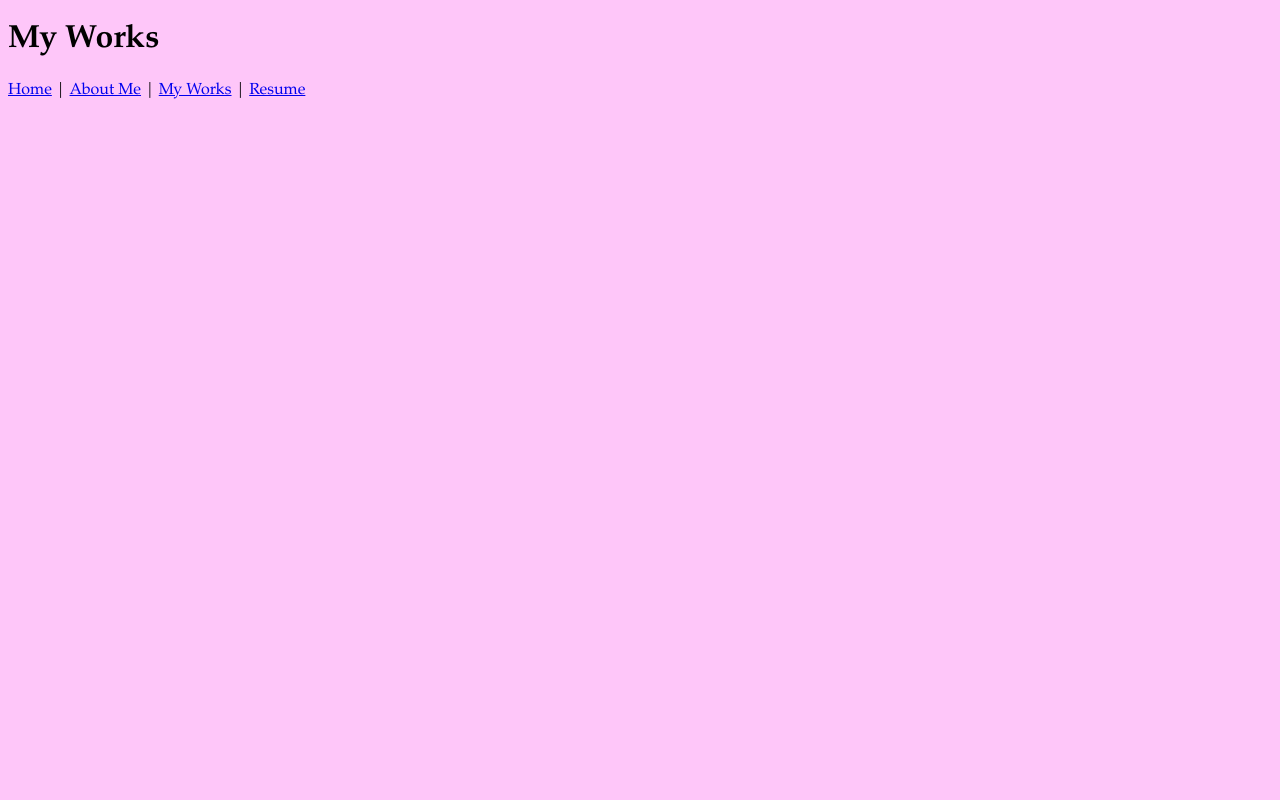
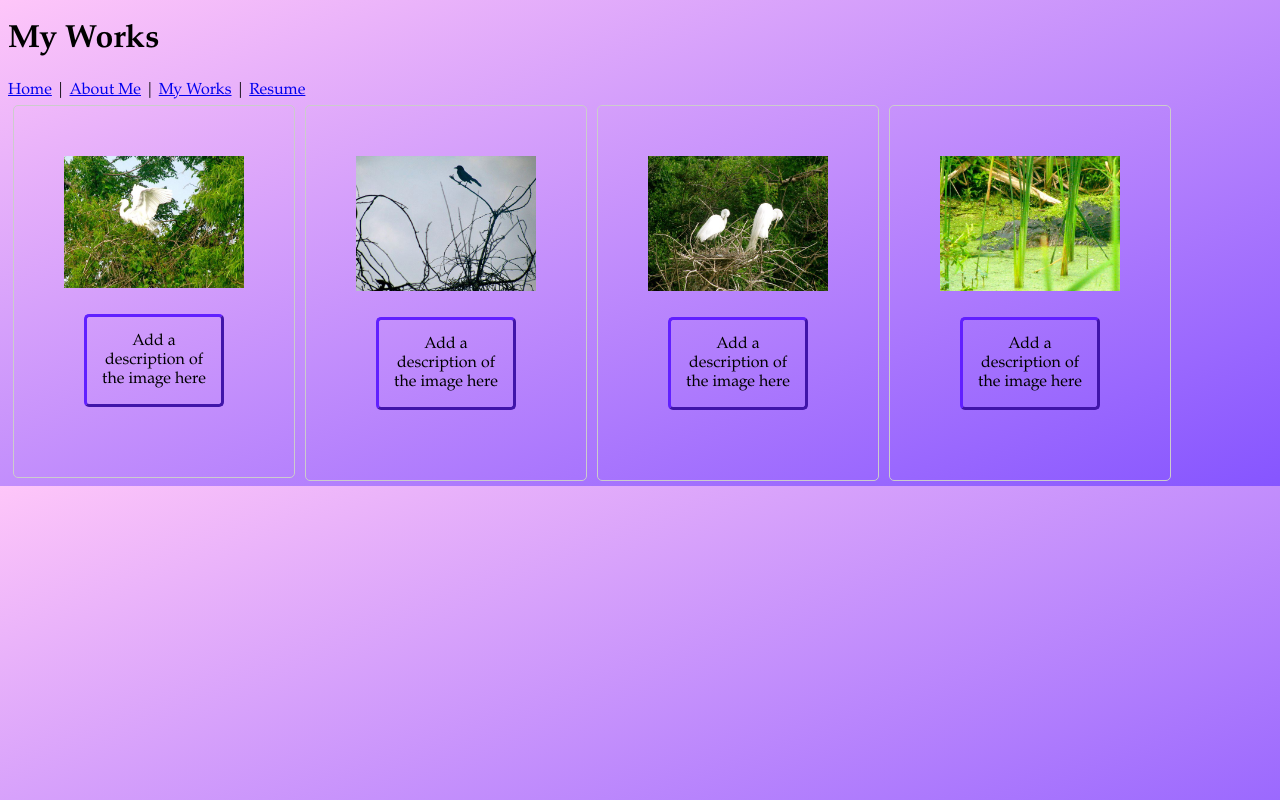
Before and after one commit to mew-II/Portfolio, a plain HTML site: page docs/portfolio.html in a window 1280 px wide. Drawn offline with Linux system fonts and the light colour scheme.

Commit message:
fixed gallery and div additions

```diff
--- a/docs/portfolio.html
+++ b/docs/portfolio.html
@@ -1,14 +1,60 @@
 <!DOCTYPE html>
-<html>
+<html lang="eng" xmlns="http://www.w3.org/1999/xhtml">
     <head>
         <title>My Works - Matthew Weitzel Portfolio</title>
         <link rel="stylesheet" type="text/css" href="style.css" />
+        <style>
+div.gallery {
+  margin: 5px;
+  border: 1px solid #ccc;
+  float: left;
+  width: 180px;
+}
+
+div.gallery:hover {
+  border: 1px solid #777;
+}
+
+div.gallery img {
+  width: 100%;
+  height: auto;
+}
+
+div.desc {
+  padding: 15px;
+  text-align: center;
+}
+</style>
     </head>
     <body>
         <h1>My Works</h1>
         <nav>
-            <a href="index.html">Home</a> | <a href="aboutMe.html">About Me</a> | <a href="portfolio.html">My Works</a> | <a
-                href="resume.html">Resume</a>
+            <a href="index.html">Home</a> | <a href="aboutMe.html">About Me</a> | <a
+                href="portfolio.html">My Works</a> | <a href="resume.html">Resume</a>
         </nav>
+        <div class="gallery">
+            <a target="_blank" href="heron.jpg">
+                <img src="images/heron.jpg" alt="Heron Taking Off" width="600" height="400"/>
+            </a>
+            <div class="desc">Add a description of the image here</div>
+        </div>
+        <div class="gallery">
+            <a target="_blank" href="blackbird.jpg">
+                <img src="images/blackbird.jpg" alt="Sillhouette" width="600" height="400"/>
+            </a>
+            <div class="desc">Add a description of the image here</div>
+        </div>
+        <div class="gallery">
+            <a target="_blank" href="egretnest.jpg">
+                <img src="images/egretnest.jpg" alt="Pair" width="600" height="400"/>
+            </a>
+            <div class="desc">Add a description of the image here</div>
+        </div>
+        <div class="gallery">
+            <a target="_blank" href="alligator.jpg">
+                <img src="images/alligator.jpg" alt="Camouflage" width="600" height="400"/>
+            </a>
+            <div class="desc">Add a description of the image here</div>
+        </div>
     </body>
 </html>
--- a/docs/style.css
+++ b/docs/style.css
@@ -1,4 +1,25 @@
 
-            body {
-                background: #FEC6F9;
-                font-family: Baskerville, "Baskerville Old Face", "Hoefler Text", Garamond, "Times New Roman", serif;}
+body {
+    background-image: linear-gradient(to bottom right, #FEC6F9, #8655FF);
+    font-family: Baskerville, "Baskerville Old Face", "Hoefler Text", Garamond, "Times New Roman", serif;
+}
+
+div {
+    border-style: outset;
+    border-width: medium;
+    border-color: #6020FD;
+    border-radius: 5px;
+}
+div {
+  padding-top: 50px;
+  padding-right: 50px;
+  padding-bottom: 50px;
+  padding-left: 50px;
+  margin-top: 20px;
+  margin-bottom: 20px;
+  margin-right: 20px;
+  margin-left: 20px;
+}
+section{
+    display:flex;
+}
```
Also changed, not shown: docs/aboutMe.html (+33 -5 lines), docs/index.html (+15 -16 lines), docs/resume.html (+1 -1 lines), docs/images/alligator.jpg (added), docs/images/blackbird.jpg (added), docs/images/egretnest.jpg (added), docs/images/heron.jpg (added).
